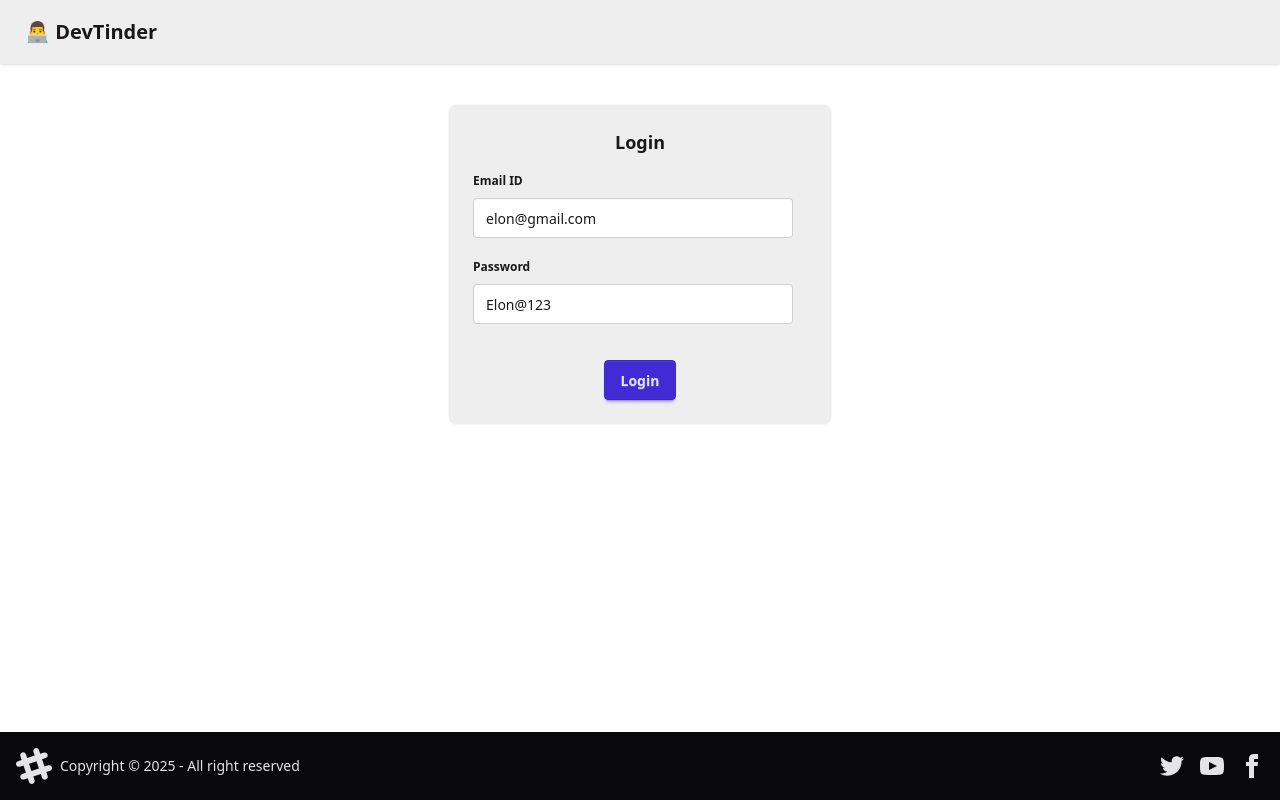
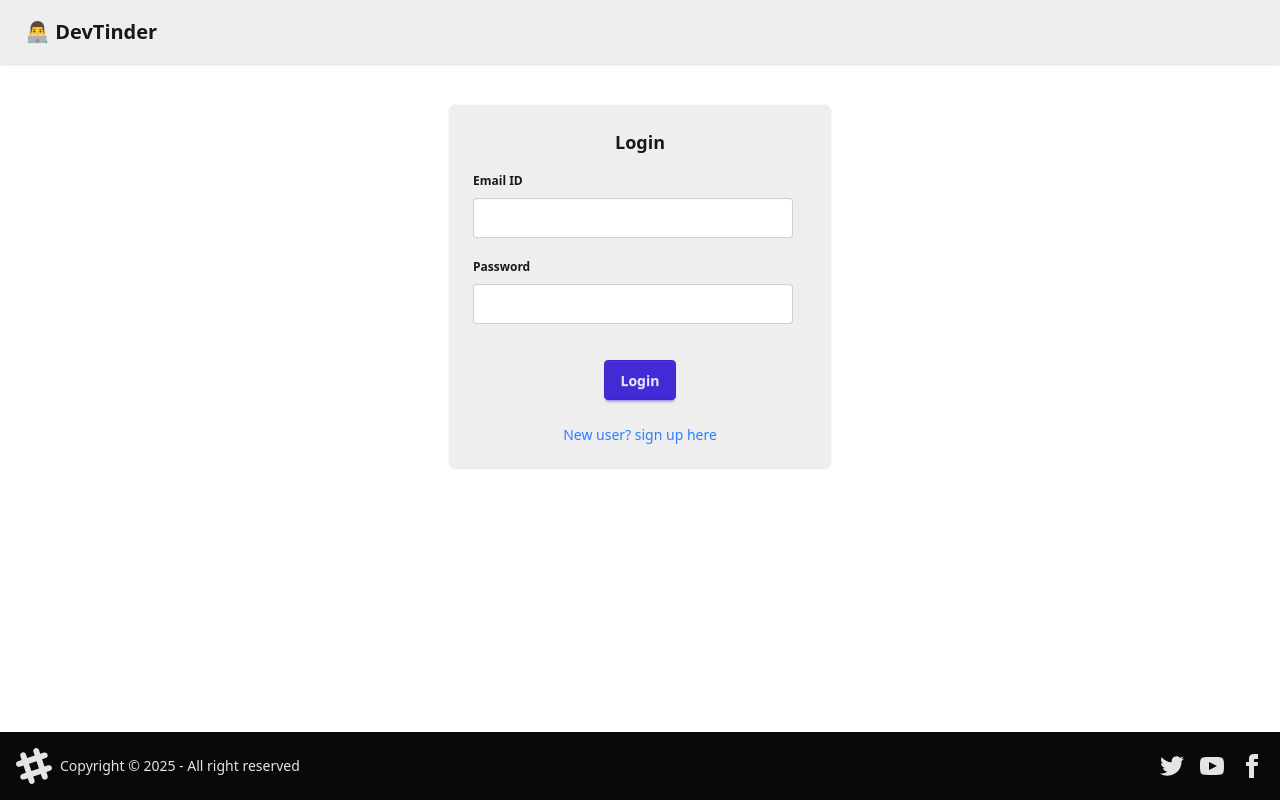
Before and after one commit to ashoknandurka/DevTinder-web, a React (Vite) app: page /login in a window 1280 px wide. Built offline with nearby package versions, Linux system fonts and the light colour scheme; no server answers.

Commit message:
signup feature

```diff
--- a/index.html
+++ b/index.html
@@ -4,7 +4,7 @@
     <meta charset="UTF-8" />
     <link rel="icon" type="image/svg+xml" href="/vite.svg" />
     <meta name="viewport" content="width=device-width, initial-scale=1.0" />
-    <title>devtinder-web</title>
+    <title>DevTinder</title>
   </head>
   <body>
     <div id="root"></div>
--- a/src/components/Login.jsx
+++ b/src/components/Login.jsx
@@ -8,8 +8,11 @@ import { BASE_URL } from "../utils/constants";
 const Login = () => {
   const dispatch = useDispatch();
   const navigate = useNavigate();
-  const [emailId, setEmailId] = useState("elon@gmail.com");
-  const [password, setPassword] = useState("Elon@123");
+  const [emailId, setEmailId] = useState("");
+  const [password, setPassword] = useState("");
+  const [isLoginForm, setIsLoginForm] = useState(true);
+  const [firstName, setFirstName] = useState("");
+  const [lastName, setLastName] = useState("");
   const [error, setError] = useState("");
 
   const handleLogin = async () => {
@@ -30,11 +33,59 @@ const Login = () => {
     }
   };
 
+  const handleSignUp = async () => {
+    try {
+      const res = await axios.post(
+        `${BASE_URL}/signup`,
+        {
+          firstName,
+          lastName,
+          emailId,
+          password,
+        },
+        { withCredentials: true }
+      );
+      dispatch(addUser(res.data.data));
+      return navigate("/profile");
+    } catch (error) {
+      setError(error.response?.data || "Something went wrong");
+      console.error("Sign Up failed:", error);
+    }
+  }
+
   return (
     <div className="flex justify-center my-10">
       <div className="card card-border bg-base-300 w-96">
         <div className="card-body">
-          <h2 className="card-title justify-center">Login</h2>
+          <h2 className="card-title justify-center">
+            {isLoginForm ? "Login" : "Sign Up"}
+          </h2>
+          {!isLoginForm && (
+            <>
+              <div>
+                <fieldset className="fieldset">
+                  <legend className="fieldset-legend">First Name</legend>
+                  <input
+                    type="text"
+                    value={firstName}
+                    onChange={(e) => setFirstName(e.target.value)}
+                    className="input"
+                  />
+                </fieldset>
+              </div>
+              <div>
+                <fieldset className="fieldset">
+                  <legend className="fieldset-legend">Last Name</legend>
+                  <input
+                    type="text"
+                    value={lastName}
+                    onChange={(e) => setLastName(e.target.value)}
+                    className="input"
+                  />
+                </fieldset>
+              </div>
+            </>
+          )}
           <div>
             <fieldset className="fieldset">
               <legend className="fieldset-legend">Email ID</legend>
@@ -50,7 +101,7 @@ const Login = () => {
             <fieldset className="fieldset">
               <legend className="fieldset-legend">Password</legend>
               <input
-                type="text"
+                type="password"
                 className="input"
                 value={password}
                 onChange={(e) => setPassword(e.target.value)}
@@ -59,10 +110,18 @@ const Login = () => {
           </div>
           <p className="text-red-500">{error}</p>
           <div className="card-actions justify-center mt-4">
-            <button className="btn btn-primary" onClick={handleLogin}>
-              Login
+            <button className="btn btn-primary" onClick={isLoginForm ? handleLogin : handleSignUp}>
+              {isLoginForm ? "Login" : "Sign Up"}
             </button>
           </div>
+          <p
+            className="m-auto mt-4 cursor-pointer text-blue-500"
+            onClick={() => setIsLoginForm(!isLoginForm)}
+          >
+            {isLoginForm
+              ? "New user? sign up here"
+              : "Existing user? login here"}
+          </p>
         </div>
       </div>
     </div>
--- a/src/components/UserCard.jsx
+++ b/src/components/UserCard.jsx
@@ -27,8 +27,7 @@ const UserCard = ({ user }) => {
         </figure>
         <div className="card-body">
           <h2 className="card-title">{`${firstName} ${lastName}`}</h2>
-          {age && <p>Age: {age}</p>}
-          {gender && <p>Gender: {gender}</p>}
+          {age && gender && <p>{`${age}, ${gender}`}</p>}
           <p>{about}</p>
           <div className="card-actions justify-center my-4">
             <button
```
